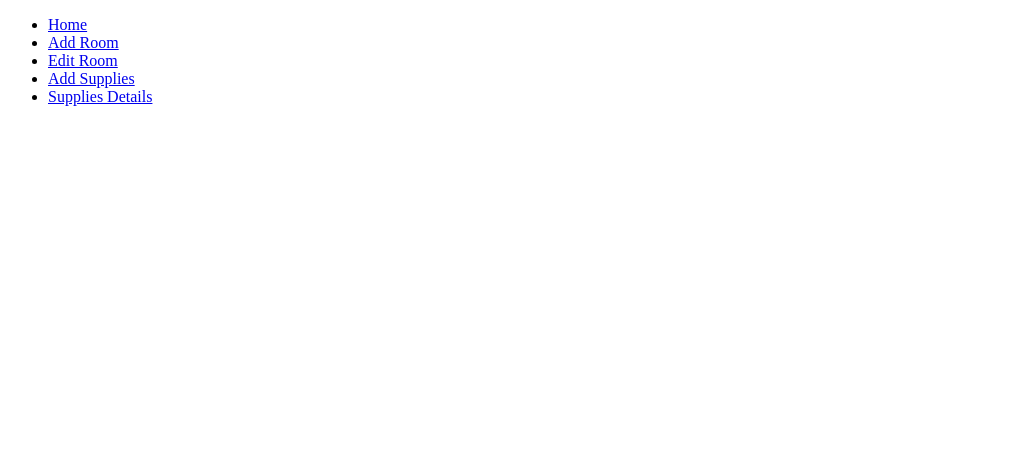
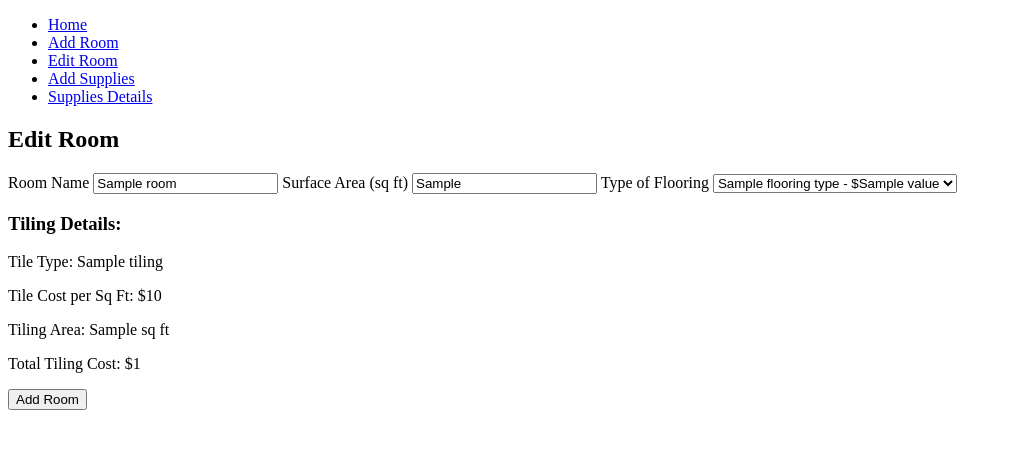
Before and after one commit to aceralrighty/python_final, a Flask app: template templates/edit_room.html in a window 1280 px wide. Shown: the top 449 px of the page, without its empty margins (0-1012 px from the left). Run offline with Flask 3, Linux system fonts and the light colour scheme; the template is opened without the code that fills it: most values are stand-ins (such as "Sample title", 1, 10 or a date in 2020).

Commit message:
Updated edit_room as add room, added room details list

```diff
--- a/templates/edit_room.html
+++ b/templates/edit_room.html
@@ -8,7 +8,49 @@
     <title>Document</title>
 </head>
 <body>
-    {% extends "layout.html" %}
-    {# TODO Display list of rooms that are set to be remodeled to edit #}
+{% extends "layout.html" %}
+{# TODO Display list of rooms that are set to be remodeled to edit #}
+
+{% block content %}
+    <h2>Edit Room</h2>
+    <form action="/edit_room" method="post">
+        <label for="name">Room Name</label>
+        <input id="name" name="name" type="text" value="{{ room.name }}">
+
+        <label for="surface_area">Surface Area (sq ft)</label>
+        <input id="surface_area" name="surface_area" type="text" value="{{ room.surface_area }}">
+
+        <label for="flooring_type">Type of Flooring</label>
+        <select id="flooring_type" name="flooring_type">
+            {% for name, value in flooring_types %}
+                <option value="{{ name }}">{{ name.capitalize() }} - ${{ value.value }}</option>
+            {% endfor %}
+        </select>
+
+        {% if tiling == 'yes' %}
+            <label for="tiling">Flooring Tile</label>
+            <select id="tiling" name="tiling">
+                {% for name, value in flooring_tiles %}
+                    <option value="{{ name }}">{{ name.capitalize() }} - ${{ value.value }}</option>
+                {% endfor %}
+            </select>
+
+            <label for="tiling_area">Area of Tiling</label>
+            <input type="text" name="tiling_area" id="tiling_area">
+        {% endif %}
+
+        {% if total_tile_cost is defined and total_tile_cost > 0 %}
+            <h3>Tiling Details:</h3>
+            <p>Tile Type: {{ tiling }}</p>
+            <p>Tile Cost per Sq Ft: ${{ tiling_cost_per_sqft }}</p>
+            <p>Tiling Area: {{ tiling_area }} sq ft</p>
+            <p>Total Tiling Cost: ${{ total_tile_cost }}</p>
+        {% else %}
+            <p>No tiling selected for this room.</p>
+        {% endif %}
+
+        <input type="submit" value="Add Room">
+    </form>
+{% endblock %}
 </body>
 </html>
```
Also changed, not shown: templates/room_details.html (+9 -1 lines).
